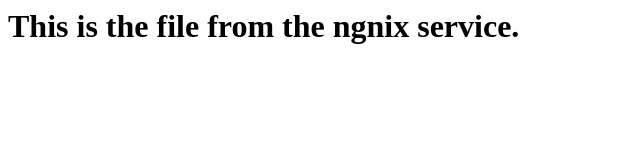
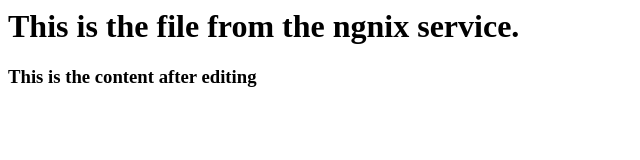
Before and after one commit to anonymous2097/jenkins-assignment, a plain HTML site: page index.html in a window 1280 px wide. Shown: the whole page, without its empty margins (0-640 px from the left). Drawn offline with Linux system fonts and the light colour scheme.

Commit message:
Second Commit

```diff
--- a/index.html
+++ b/index.html
@@ -6,5 +6,8 @@ Anonymous
 <h1>
 This is the file from the ngnix service.
 </h1>
+<h3>
+This is the content after editing
+</h3>
 </body>
 </html>
```
